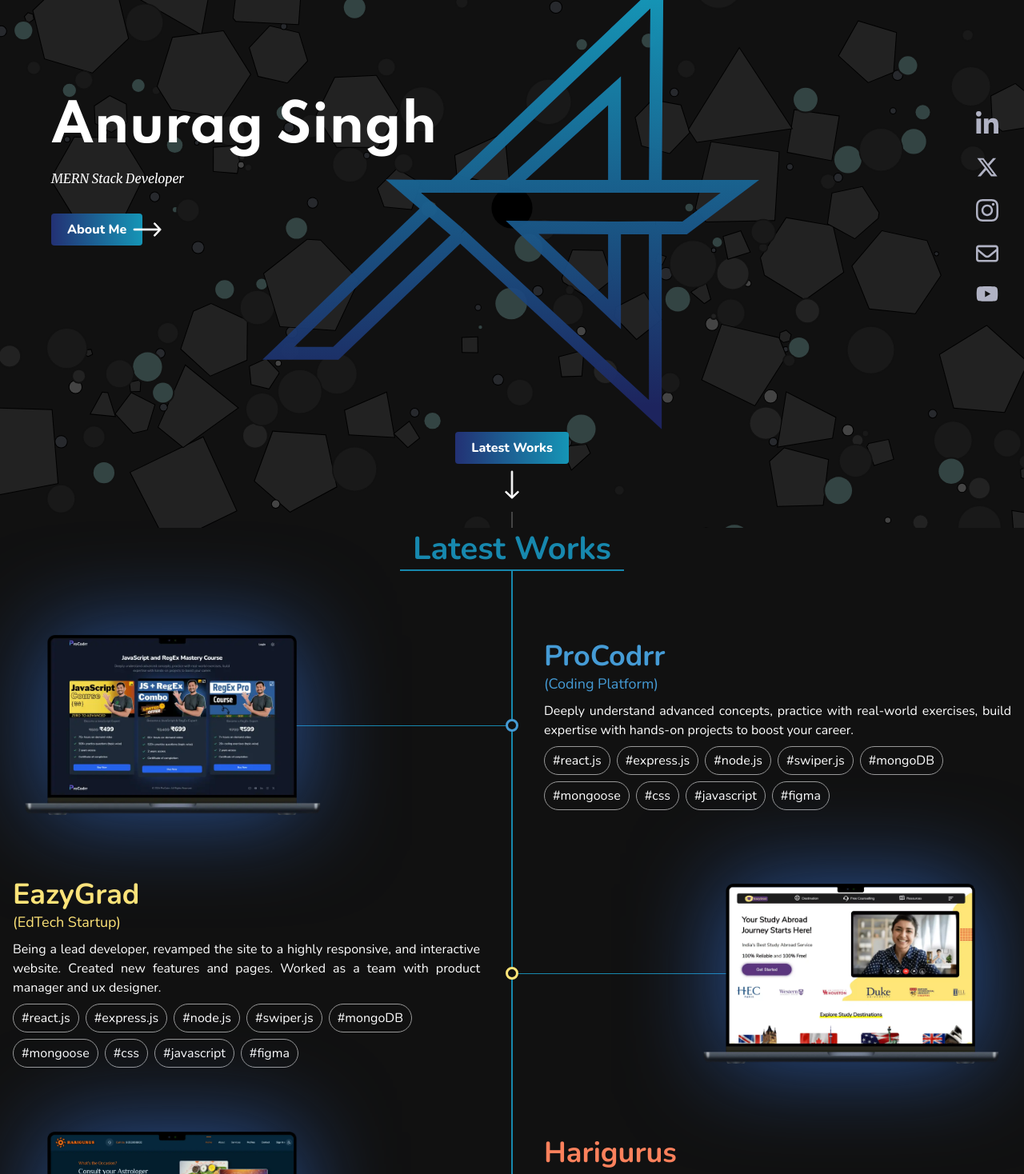
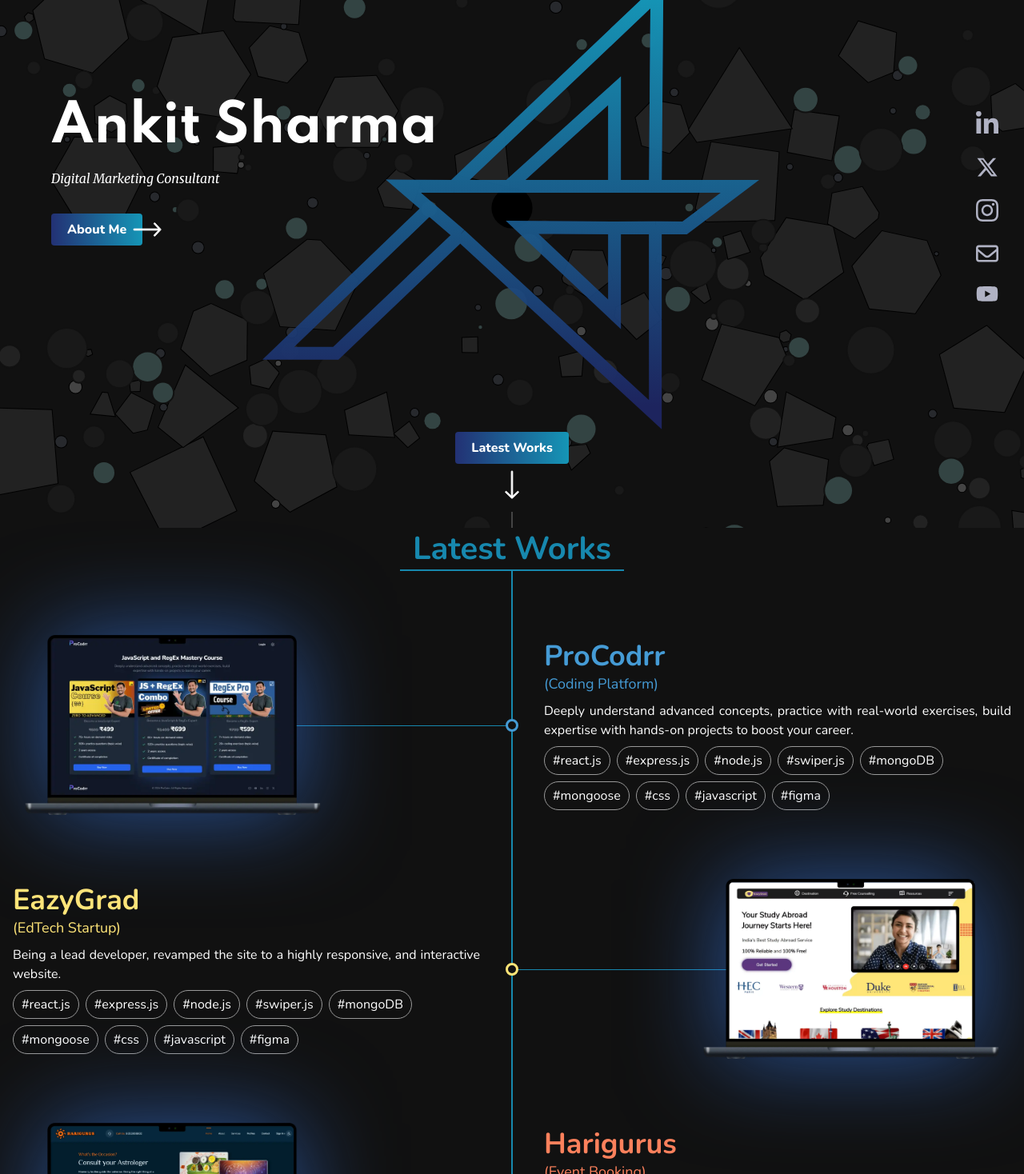
Before and after one commit to Ankit27705/portfolio, a website: page index.html in a window 1280 px wide. Shown: the part 140-1608 px from the top of the page at 80% size. Drawn offline with nearby package versions, Linux system fonts and the light colour scheme; a script that the page names is missing.

Commit message:
change in the name and profession

```diff
--- a/index.html
+++ b/index.html
@@ -112,7 +112,7 @@
               ></path></svg
           ></a>
           <a
-            href="https://wa.me/9824989238?text=Hi, How are you?"
+            href="https://wa.me/9622089560?text=Hi, How are you?"
             target="_blank"
           >
             <svg
@@ -173,12 +173,12 @@
             <h1
               class="pointer-events-none text-4xl md:text-[64px] font-['Spartan'] mr-12"
             >
-              Anurag Singh
+              Ankit Sharma
             </h1>
             <p
               class="pointer-events-none font-['Merriweather'] italic my-4 md:my-8"
             >
-              MERN Stack Developer
+              Digital Marketing Consultant
             </p>
             <button
               class="bg-[#4595eb] py-2 px-5 rounded font-extrabold bg-gradient-to-l from-[#1595b6] to-[#1f2667e6] relative hover:scale-110 ease-in-out duration-100 group"
@@ -481,8 +481,7 @@
           >
           <p class="text-justify text-sm md:text-base mt-2">
             Being a lead developer, revamped the site to a highly responsive,
-            and interactive website. Created new features and pages. Worked as a
-            team with product manager and ux designer.
+            and interactive website.
           </p>
 
           <ul class="flex flex-wrap gap-2 mt-2">
```
